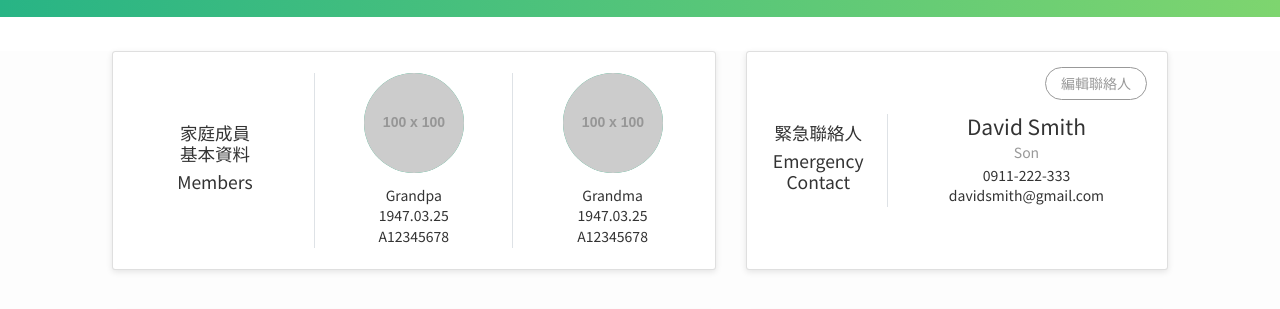
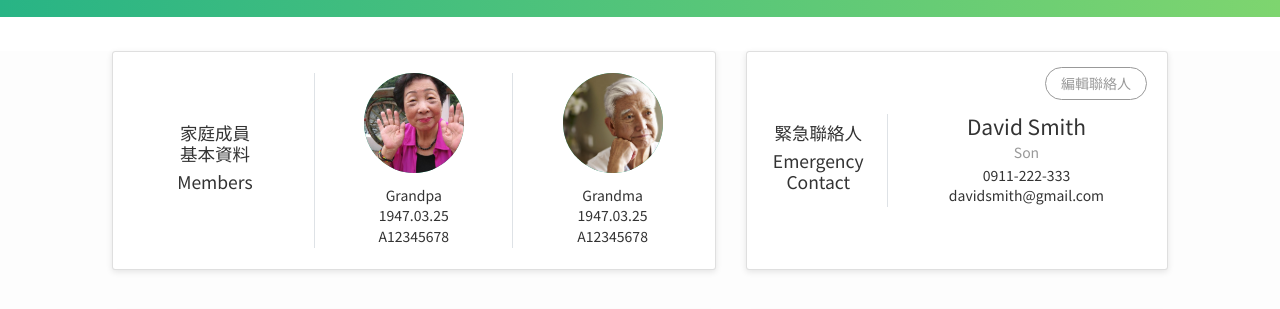
Before and after one commit to properwork-studio/aiot_final_frontend, a website: page dashboard.html in a window 1280 px wide. Shown: the part 79-388 px from the top of the page. Drawn offline with nearby package versions, Linux system fonts and the light colour scheme; placeholder pictures from the web are drawn by us.

Commit message:
Dashboard member photo change

```diff
--- a/dashboard.html
+++ b/dashboard.html
@@ -38,7 +38,8 @@
               </div>
               <div class="col-sm-4 border-left border-right d-flex flex-column align-self-stretch">
                 <div class="member__image mb-3">
-                  <img src="https://fakeimg.pl/100/">
+                  <span style="background: url('../images/20170421123014-9c5c05bb-me.jpg') center center no-repeat;"
+                    class="member__image-item"></span>
                 </div>
                 <h6 class="text-center custom-heading mb-1">Grandpa</h6>
                 <h6 class="text-center custom-heading mb-1">1947.03.25</h6>
@@ -46,7 +47,7 @@
               </div>
               <div class="col-sm-4 d-flex flex-column">
                 <div class="member__image mb-3">
-                  <img src="https://fakeimg.pl/100/">
+                  <span style="background: url('../images/article-5ccc215628e3a.jpg') center center no-repeat;" class="member__image-item"></span>
                 </div>
                 <h6 class="text-center custom-heading mb-1">Grandma</h6>
                 <h6 class="text-center custom-heading mb-1">1947.03.25</h6>
--- a/sass/main.scss
+++ b/sass/main.scss
@@ -335,6 +335,12 @@ header {
   display: flex;
   align-items: center;
   justify-content: center;
+
+  &-item {
+    width: 100%;
+    height: 100%;
+    background-size: cover!important;
+  }
 }
 
 .record {
```
Also changed, not shown: css/style.css, images/20170421123014-9c5c05bb-me.jpg (added), images/article-5ccc215628e3a.jpg (added).
